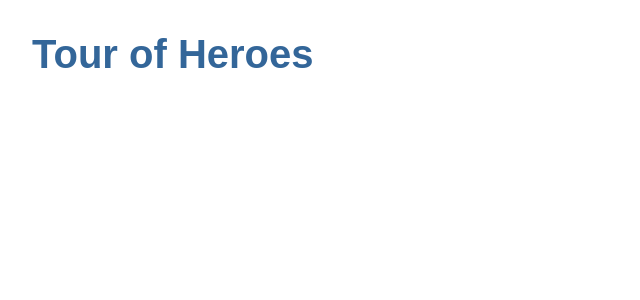
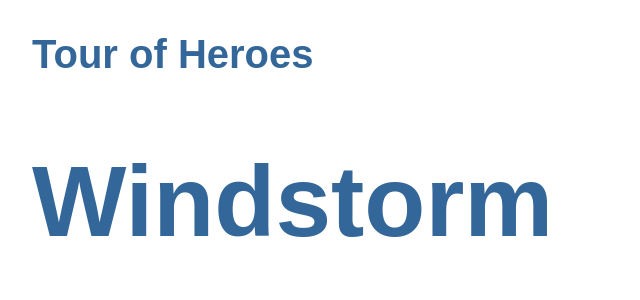
Before and after one commit to yukoono/angular-tour-of-heroes, an Angular app: page / in a window 1280 px wide. Shown: the top 300 px of the page, without its empty margins (0-640 px from the left). Built offline with nearby package versions, Linux system fonts and the light colour scheme.

Commit message:
heroインターフェースを作成

```diff
--- a/src/app/app.component.html
+++ b/src/app/app.component.html
@@ -1 +1,2 @@
 <h1>{{title}}<h1>
+<app-heroes></app-heroes>
--- /dev/null
+++ b/src/app/hero.ts
@@ -0,0 +1,4 @@
+export interface Hero {
+  id: number;
+  name: string;
+}
```
